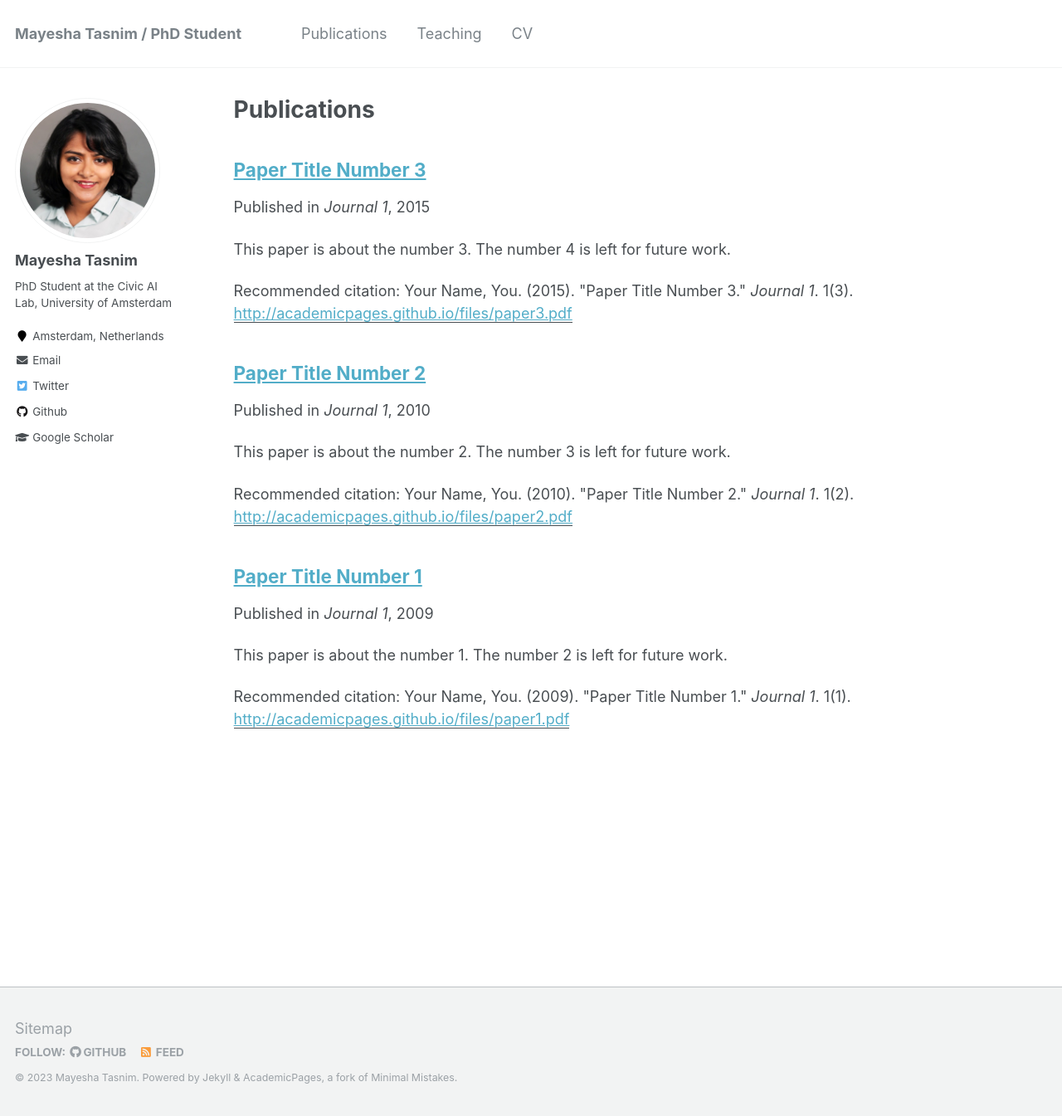
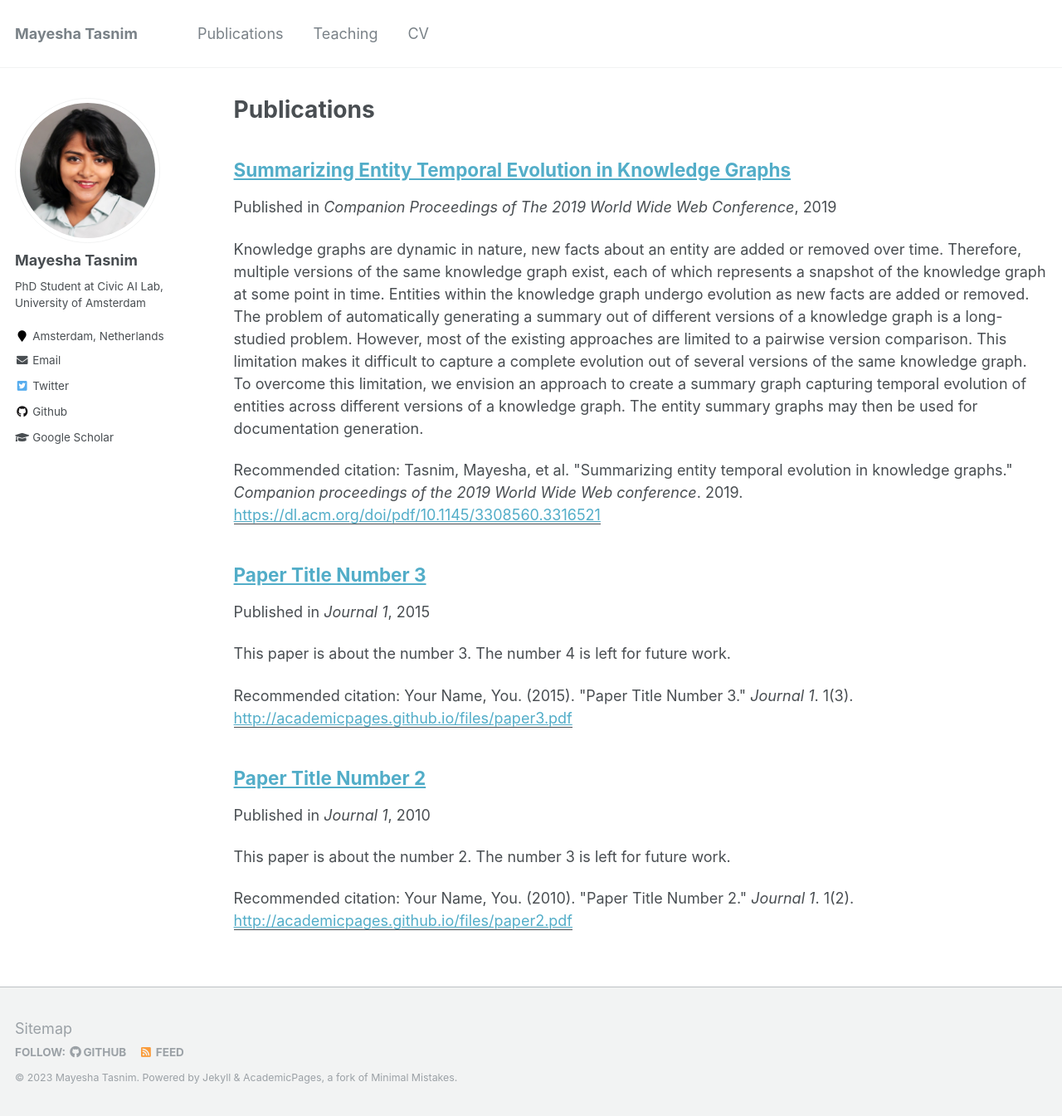
Before and after one commit to m-tasnim/m-tasnim.github.io, a Jekyll site: the page built from _pages/publications.md, in a window 1280 px wide and 1345 px high. Shown: the whole window at 83% size. Built offline with Jekyll 4.4.1, drawn with Linux system fonts in a browser that asks for light colours.

Commit message:
Changed bio and added first paper

```diff
--- a/_config.yml
+++ b/_config.yml
@@ -7,7 +7,7 @@
 
 # Site Settings
 locale                   : "en-US"
-title                    : "Mayesha Tasnim / PhD Student"
+title                    : "Mayesha Tasnim"
 title_separator          : "-"
 name                     : &name "Mayesha Tasnim"
 description              : &description "PhD Student at the Civic AI Lab"
@@ -82,7 +82,7 @@ analytics:
 author:
   name             : "Mayesha Tasnim"
   avatar           : "photo.jpg"
-  bio              : "PhD Student at the Civic AI Lab, University of Amsterdam"
+  bio              : "PhD Student at Civic AI Lab, University of Amsterdam"
   location         : "Amsterdam, Netherlands"
   employer         :
   pubmed           :
--- a/_publications/2009-10-01-paper-title-number-1.md
+++ /dev/null
@@ -1,15 +0,0 @@
----
-title: "Paper Title Number 1"
-collection: publications
-permalink: /publication/2009-10-01-paper-title-number-1
-excerpt: 'This paper is about the number 1. The number 2 is left for future work.'
-date: 2009-10-01
-venue: 'Journal 1'
-paperurl: 'http://academicpages.github.io/files/paper1.pdf'
-citation: 'Your Name, You. (2009). &quot;Paper Title Number 1.&quot; <i>Journal 1</i>. 1(1).'
----
-This paper is about the number 1. The number 2 is left for future work.
-
-[Download paper here](http://academicpages.github.io/files/paper1.pdf)
-
-Recommended citation: Your Name, You. (2009). "Paper Title Number 1." <i>Journal 1</i>. 1(1).
--- /dev/null
+++ b/_publications/2019-summary-temporal-evolution.md
@@ -0,0 +1,15 @@
+---
+title: "Summarizing Entity Temporal Evolution in Knowledge Graphs"
+collection: publications
+permalink: /publication/2019-summary-temporal-evolution
+excerpt: 'Knowledge graphs are dynamic in nature, new facts about an entity are added or removed over time. Therefore, multiple versions of the same knowledge graph exist, each of which represents a snapshot of the knowledge graph at some point in time. Entities within the knowledge graph undergo evolution as new facts are added or removed. The problem of automatically generating a summary out of different versions of a knowledge graph is a long-studied problem. However, most of the existing approaches are limited to a pairwise version comparison. This limitation makes it difficult to capture a complete evolution out of several versions of the same knowledge graph. To overcome this limitation, we envision an approach to create a summary graph capturing temporal evolution of entities across different versions of a knowledge graph. The entity summary graphs may then be used for documentation generation.'
+date: 2019-05-13
+venue: 'Companion Proceedings of The 2019 World Wide Web Conference'
+paperurl: 'https://dl.acm.org/doi/pdf/10.1145/3308560.3316521'
+citation: Tasnim, Mayesha, et al. "Summarizing entity temporal evolution in knowledge graphs." <i>Companion proceedings of the 2019 World Wide Web conference</i>. 2019.
+---
+This paper is about the number 1. The number 2 is left for future work.
+
+[Download paper here](https://dl.acm.org/doi/pdf/10.1145/3308560.3316521)
+
+Recommended citation: Tasnim, Mayesha, et al. "Summarizing entity temporal evolution in knowledge graphs." <i>Companion proceedings of the 2019 World Wide Web conference</i>. 2019.
```
Also changed, not shown: _pages/about.md (+2 -5 lines).
